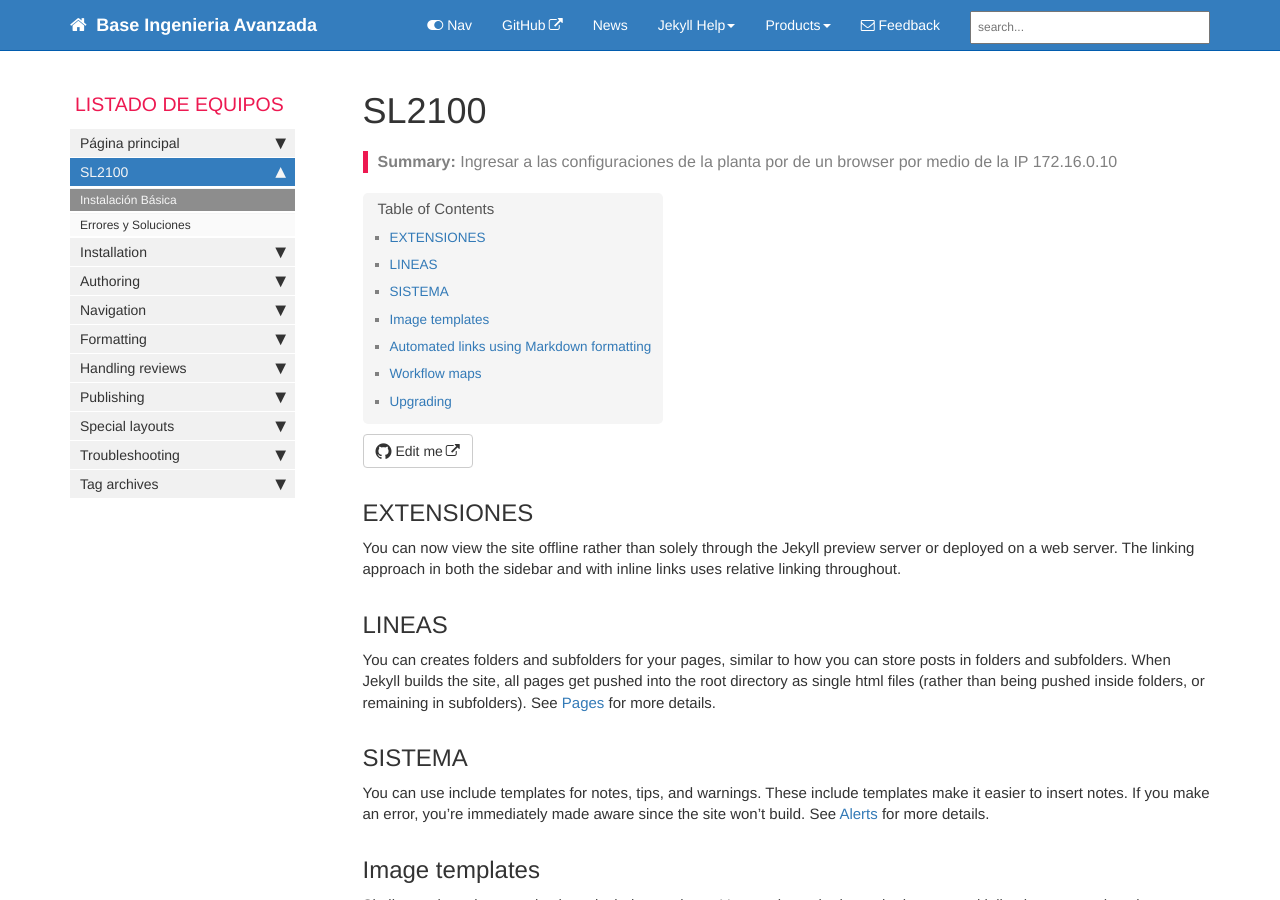
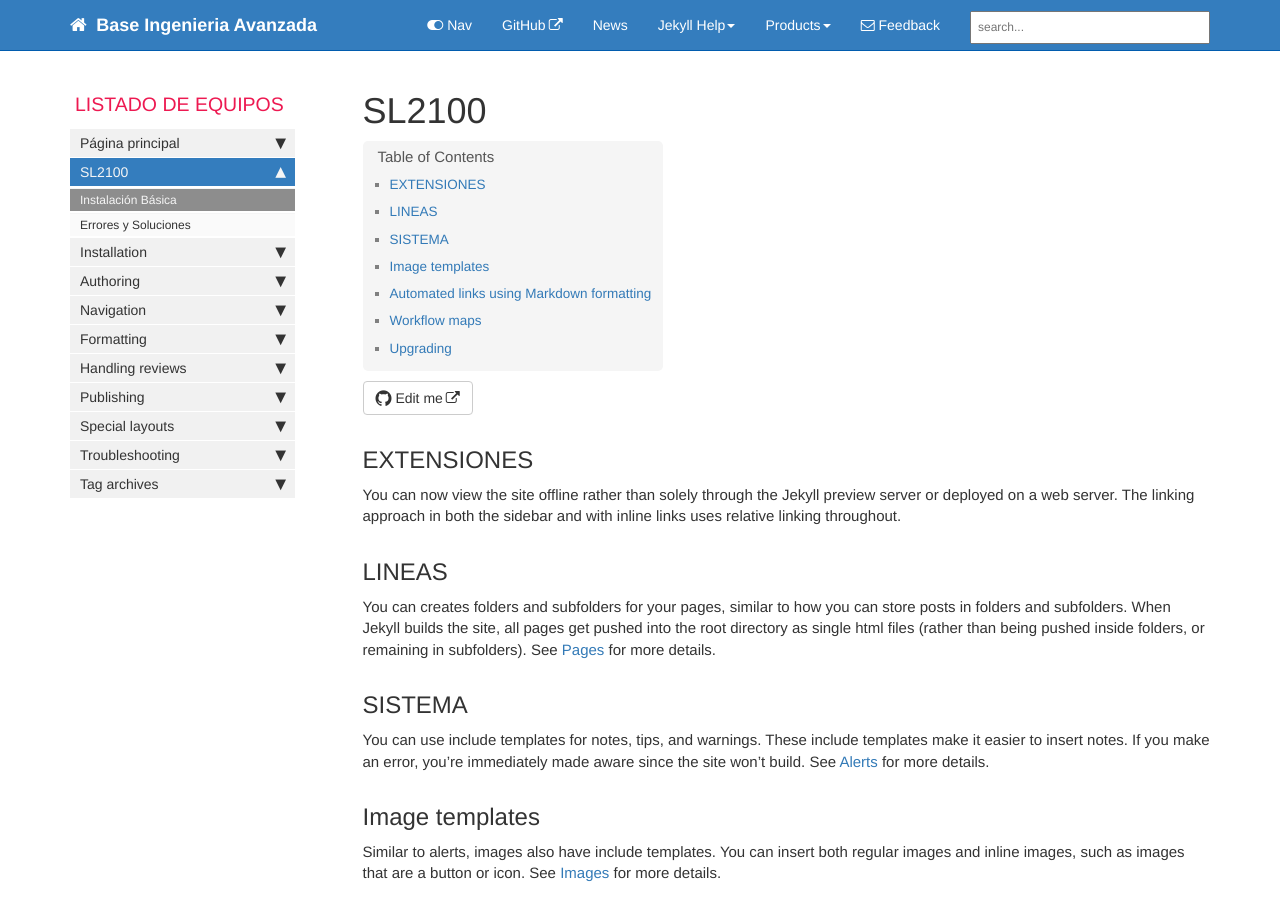
Before and after one commit to soporteiasa/soporteiasa.github.io, a Jekyll site: the page built from pages/mydoc/mydoc_release_notes_60.md, in a window 1280 px wide and 900 px high. Built offline with Jekyll 4.4.1, drawn with Linux system fonts in a browser that asks for light colours; comment, search, counter and statistics services are not loaded.

Commit message:
Update mydoc_release_notes_60.md

```diff
--- a/pages/mydoc/mydoc_release_notes_60.md
+++ b/pages/mydoc/mydoc_release_notes_60.md
@@ -3,7 +3,7 @@ title: SL2100
 tags: [getting_started]
 keywords: release notes, announcements, what's new, new features
 last_updated: July 16, 2016
-summary: "Ingresar a las configuraciones de la planta por de un browser por medio de la IP 172.16.0.10"
+Acceder a la planta: "Ingresar a las configuraciones de la planta por medio de un browser con la IP 172.16.0.10"
 sidebar: mydoc_sidebar
 permalink: mydoc_release_notes_60.html
 folder: mydoc
```
